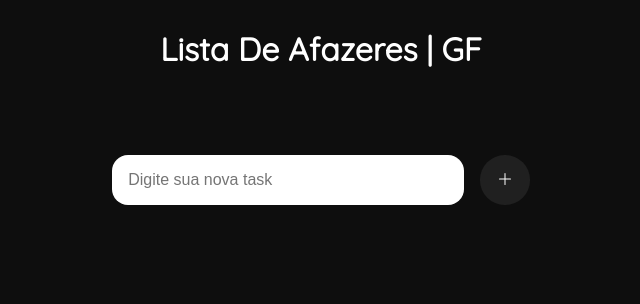
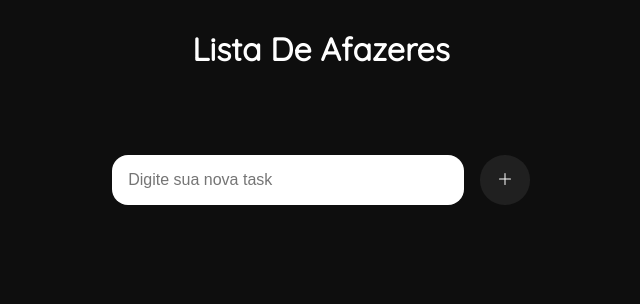
Before and after one commit to gabri05el/To-do-list, a plain HTML site: page index.html in a window 1280 px wide. Shown: the whole page, without its empty margins (319-959 px from the left). Drawn offline with Linux system fonts and the light colour scheme.

Commit message:
Update index.html

```diff
--- a/index.html
+++ b/index.html
@@ -8,7 +8,10 @@
         <title>Lista De Afazeres (To do list)</title>
     </head>
     <body>
-        <h1>Lista De Afazeres | GF</h1>
+        <header>
+            <h1>Lista De Afazeres</h1>
+        </header>
+        <main>
             <div class="conteudo_principal">
                 <div class="conteudo_adiciona_item">
                     <input id="input_nova_tesk" class="input_nova_tesk" type="text" placeholder="Digite sua nova task">
@@ -22,8 +25,7 @@
                     <ul id="lista_afazeres" class="lista_afazeres"></ul>
                 </div>
             </div>
-
-
+        </main>
+    </body>
     <script src="./Js/script.js"></script>
-    </body>
 </html>
```
Lines whose indentation alone changed are shown as unchanged.
